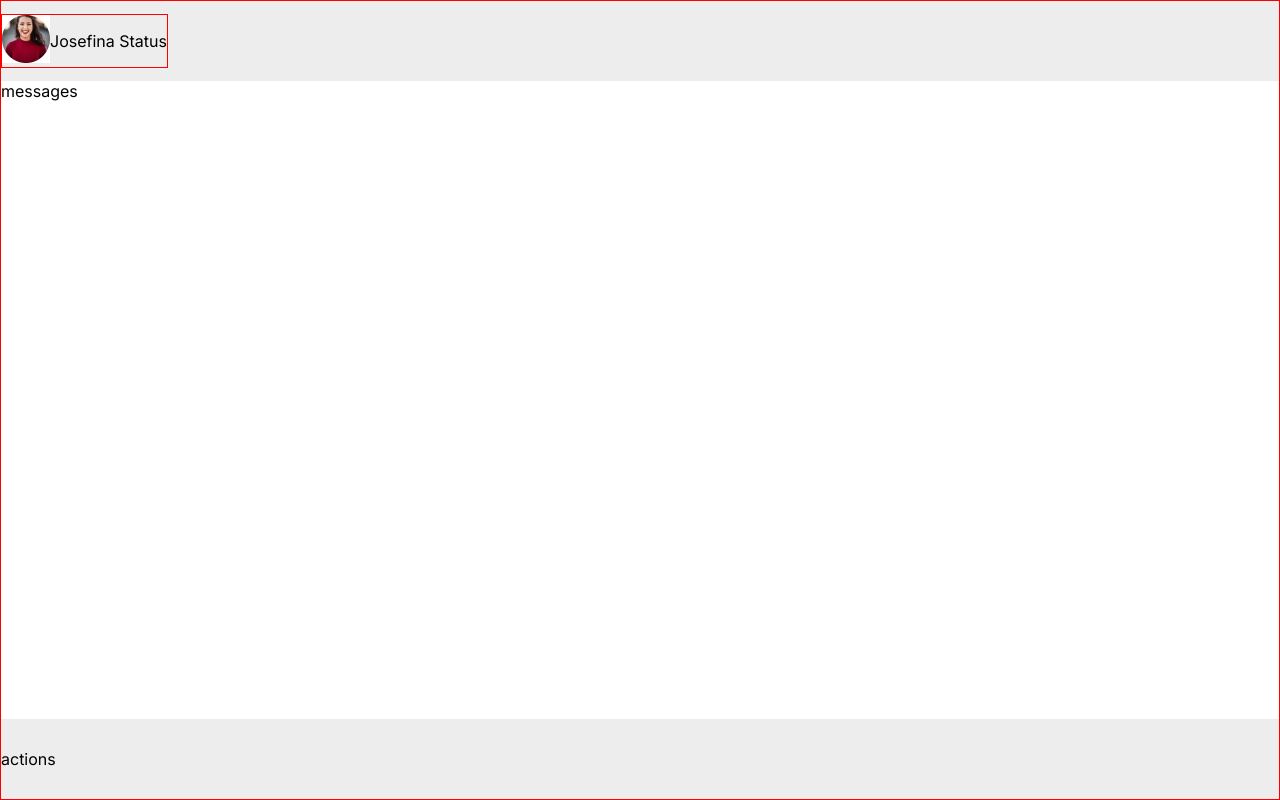
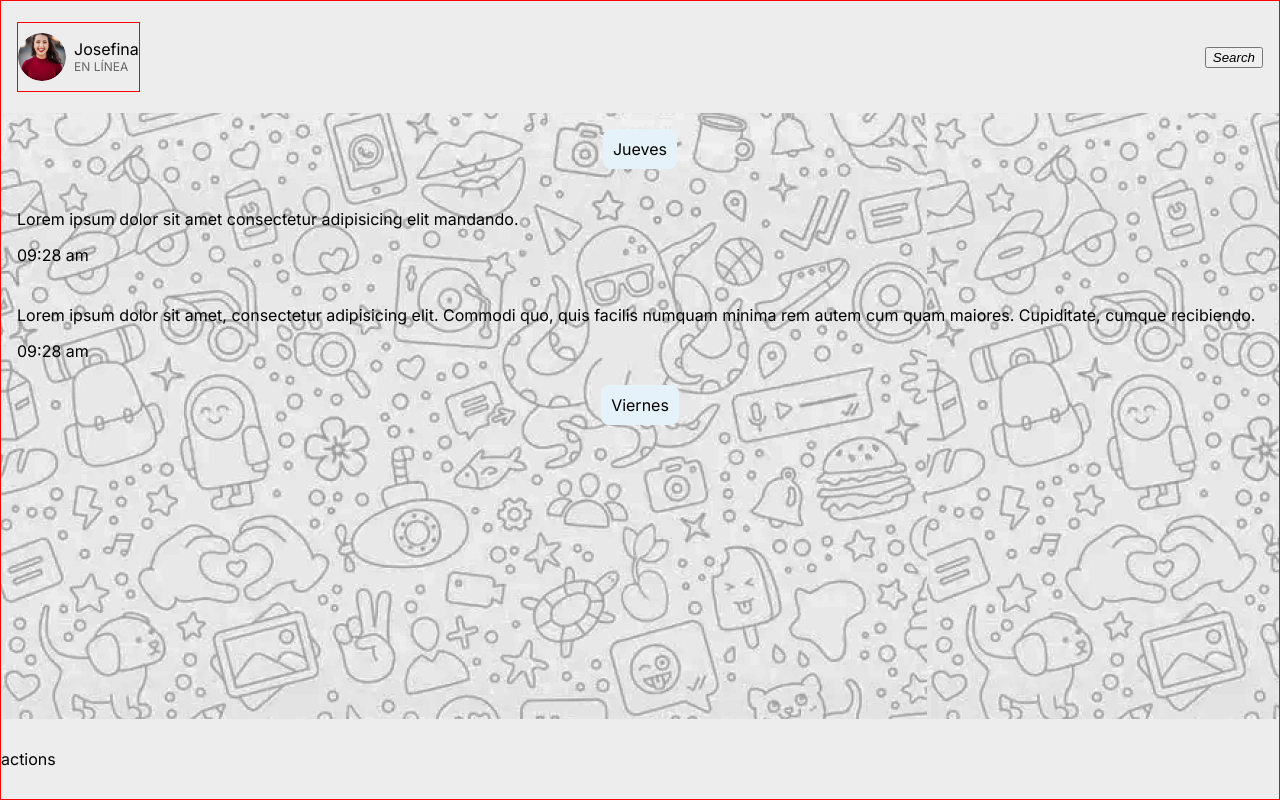
Before and after one commit to cesarcash/mensajero, a plain HTML site: page index.html in a window 1280 px wide. Drawn offline with Linux system fonts and the light colour scheme.

Commit message:
actualizacion en header y messsage-list

```diff
--- a/css/actions.css
+++ b/css/action-list.css
@@ -1,4 +1,4 @@
-.actions {
+.action-list {
     block-size: var(--blockSize);
     background-color: var(--grey-4);
     display: flex;
--- /dev/null
+++ b/css/date.css
@@ -0,0 +1,8 @@
+.date {
+    background-color: #E5F2FA;
+    font: var(--body-16regular);
+    color: var(--black);
+    padding: .625rem;
+    align-self: center;
+    border-radius: .5rem;
+}
--- a/css/header.css
+++ b/css/header.css
@@ -1,6 +1,13 @@
 .header {
     block-size: var(--blockSize);
     display: flex;
+    justify-content: space-between;
+    background-color: var(--grey-4);
+    padding: 1rem;
+}
+
+.header-user, .header-actions {
+    display: flex;
     align-items: center;
-    background-color: var(--grey-4);
+    gap: 1rem;
 }
--- a/css/index.css
+++ b/css/index.css
@@ -1,10 +1,11 @@
 @import './chat.css';
 @import './header.css';
-@import './messages.css';
-@import './actions.css';
+@import './message-list.css';
+@import './action-list.css';
 @import './user.css';
 
 :root {
+    font-size: 16px;
     --blockSize: 5rem;
     --black: #000000;
     --grey: #666667;
--- /dev/null
+++ b/css/message-list.css
@@ -0,0 +1,15 @@
+@import './date.css';
+@import './mesagge.css';
+
+.message-list {
+    /* block-size: calc(100vh - var(--blockSize) * 2 - 2px); */
+    flex-grow: 1;
+    display: flex;
+    flex-direction: column;
+    gap: 1.5rem;
+    background-image: url('../images/background-chat.jpg');
+    /* background-size: contain; */
+    background-attachment: fixed;
+    overflow-x: auto;
+    padding: 1rem;
+}
--- a/css/messages.css
+++ /dev/null
@@ -1,4 +0,0 @@
-.messages {
-    /* block-size: calc(100vh - var(--blockSize) * 2 - 2px); */
-    flex-grow: 1;
-}
--- a/css/user.css
+++ b/css/user.css
@@ -1,4 +1,24 @@
 .user {
     border: 1px solid red;
     display: flex;
+    align-items: center;
+    gap: .5rem;
 }
+.user p span {
+    display: block;
+}
+
+.user-name {
+    color: var(--black);
+    font: var(--body-16regular);
+}
+
+.user-status {
+    color: var(--grey);
+    font: var(--caption-12regular);
+    text-transform: uppercase;
+}
+
+.user-avatar {
+    border-radius: 50%;
+}
--- a/index.html
+++ b/index.html
@@ -13,19 +13,48 @@
 <body>
     <div class="chat">
         <header class="header">
-            <div class="user">
-                <img src="./images/user.jpg" width="48" height="48" alt="Josefina">
-                <p>
-                    <span>Josefina</span>
-                    <span>Status</span>
-                </p>
+            <div class="header-user">
+                <div class="user">
+                    <img class="user-avatar" src="./images/user.jpg" width="48" height="48" alt="Josefina">
+                    <p>
+                        <span class="user-name">Josefina</span>
+                        <span class="user-status">En Línea</span>
+                    </p>
+                </div>
+            </div>
+            <div class="header-actions">
+                <button class="button">
+                    <i>Search</i>
+                </button>
             </div>
         </header>
-        <div class="messages">
-            messages
+        <div class="message-list">
+
+            <div class="date">Jueves</div>
+            <div class="message is-sender">
+                <div class="message-body">
+                    <p class="message-text">Lorem ipsum dolor sit amet consectetur adipisicing elit mandando.</p>
+                </div>
+                <div class="message-details">
+                    <span class="message-date">09:28 am</span>
+                </div>
+            </div>
+
+            <div class="message is-receiver">
+                <div class="message-body">
+                    <p class="message-text">Lorem ipsum dolor sit amet, consectetur adipisicing elit. Commodi quo, quis facilis numquam minima rem autem cum quam maiores. Cupiditate, cumque recibiendo.</p>
+                </div>
+                <div class="message-details">
+                    <span class="message-date">09:28 am</span>
+                </div>
+                <span class="message-status is-dobleCheck"></span>
+            </div>
+
+            <div class="date">Viernes</div>
+
         </div>
 
-        <div class="actions">
+        <div class="action-list">
             actions
         </div>
     </div>
```
Also changed, not shown: css/mesagge.css (added), images/background-chat.jpg (added).
